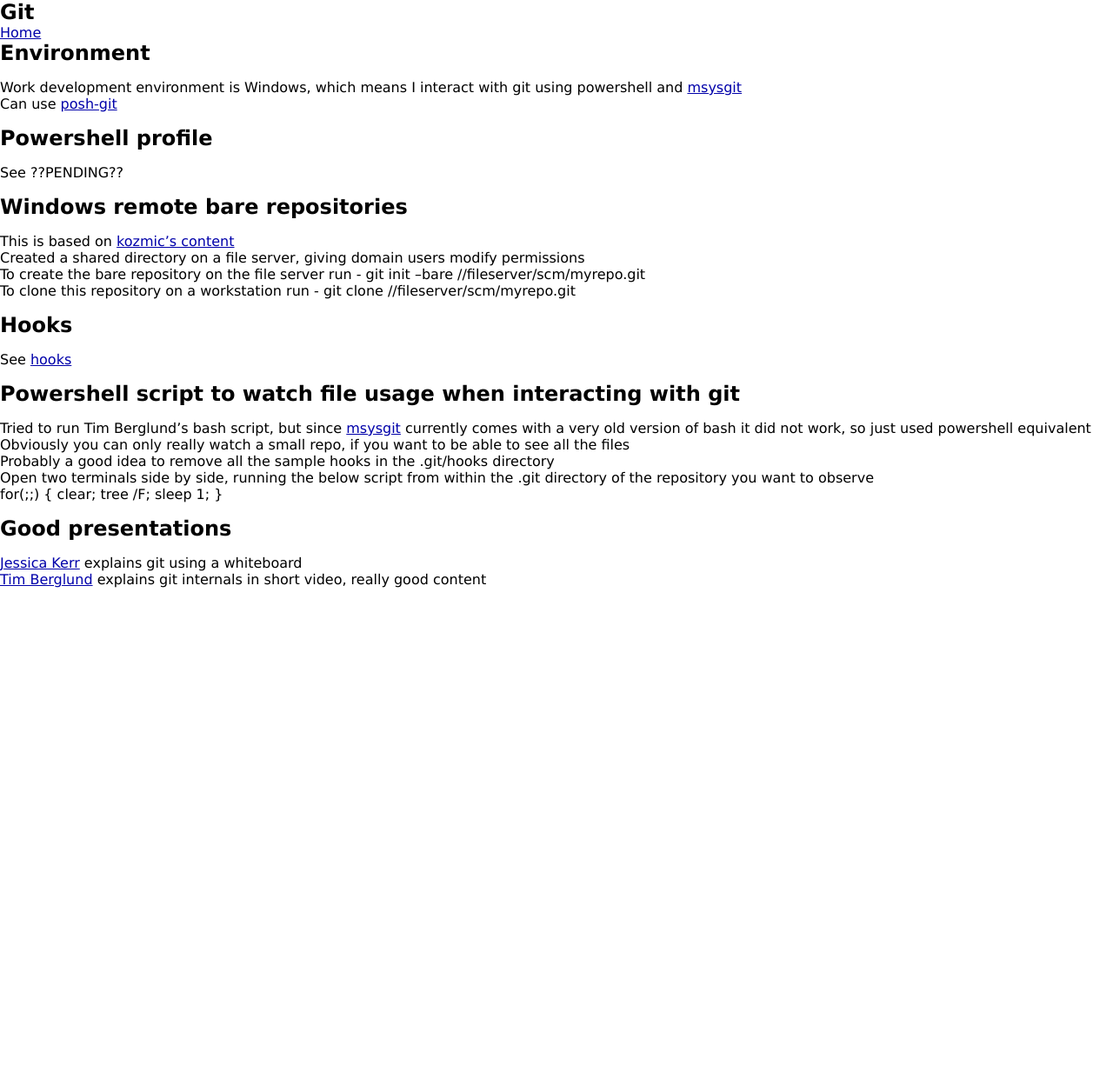
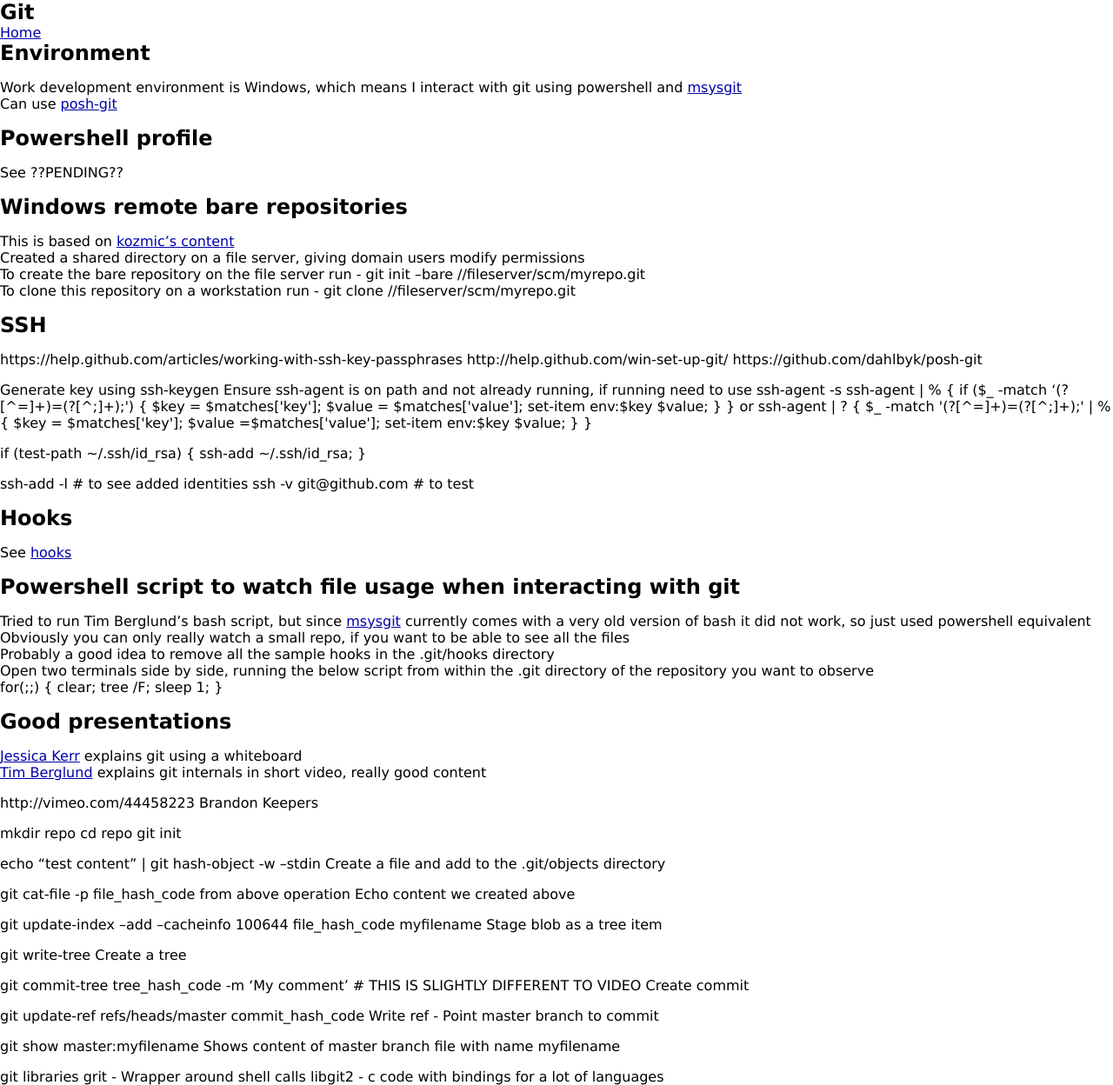
Before and after one commit to pmcgrath/pmcgrath.github.com, a Jekyll site: the page built from _posts/2012-10-14-git.md, in a window 1280 px wide. Shown: the whole page at 87% size. Built offline with Jekyll 4.4.1, drawn with Linux system fonts in a browser that asks for light colours; before the commit the page ends 900 px from its top, so only the background shows below that.

Commit message:
Added extra git info, this is WIP and needs tidying up

```diff
--- a/_posts/2012-10-14-git.md
+++ b/_posts/2012-10-14-git.md
@@ -23,6 +23,24 @@ To create the bare repository on the file server run - git init --bare //fileser
 To clone this repository on a workstation run - git clone //fileserver/scm/myrepo.git
 
 
+SSH
+---
+https://help.github.com/articles/working-with-ssh-key-passphrases
+http://help.github.com/win-set-up-git/
+https://github.com/dahlbyk/posh-git
+
+Generate key using ssh-keygen
+Ensure ssh-agent is on path and not already running, if running need to use ssh-agent -s
+ssh-agent | % { if ($_ -match '(?<key>[^=]+)=(?<value>[^;]+);') { $key = $matches['key']; $value = $matches['value']; set-item env:$key $value; } }
+or
+ssh-agent | ? { $_ -match '(?<key>[^=]+)=(?<value>[^;]+);' | % { $key = $matches['key']; $value =$matches['value']; set-item env:$key $value; } }
+
+if (test-path ~/.ssh/id_rsa) { ssh-add ~/.ssh/id_rsa; }
+
+ssh-add -l 				# to see added identities
+ssh -v git@github.com 	# to test
+
+
 Hooks
 -----
 See [hooks](http://pmcgrath.github.com/git-hooks/)
@@ -41,3 +59,45 @@ Good presentations
 ------------------
 [Jessica Kerr](http://vimeo.com/46010208) explains git using a whiteboard
 [Tim Berglund](http://vimeo.com/49478285) explains git internals in short video, really good content
+
+
+
+
+
+
+
+http://vimeo.com/44458223
+	Brandon Keepers
+
+mkdir repo
+cd repo
+git init
+
+echo "test content" | git hash-object -w --stdin
+	Create a file and add to the .git/objects directory
+
+git cat-file -p file_hash_code from above operation
+	Echo content we created above
+
+git update-index --add --cacheinfo 100644 file_hash_code myfilename
+	Stage blob as a tree item
+
+git write-tree
+	Create a tree
+
+git commit-tree tree_hash_code -m 'My comment'		# THIS IS SLIGHTLY DIFFERENT TO VIDEO
+	Create commit
+
+git update-ref refs/heads/master commit_hash_code
+	Write ref - Point master branch to commit
+
+git show master:myfilename
+	Shows content of master branch file with name myfilename
+
+
+
+
+
+git libraries
+	grit			- Wrapper around shell calls
+	libgit2			- c code with bindings for a lot of languages
```
